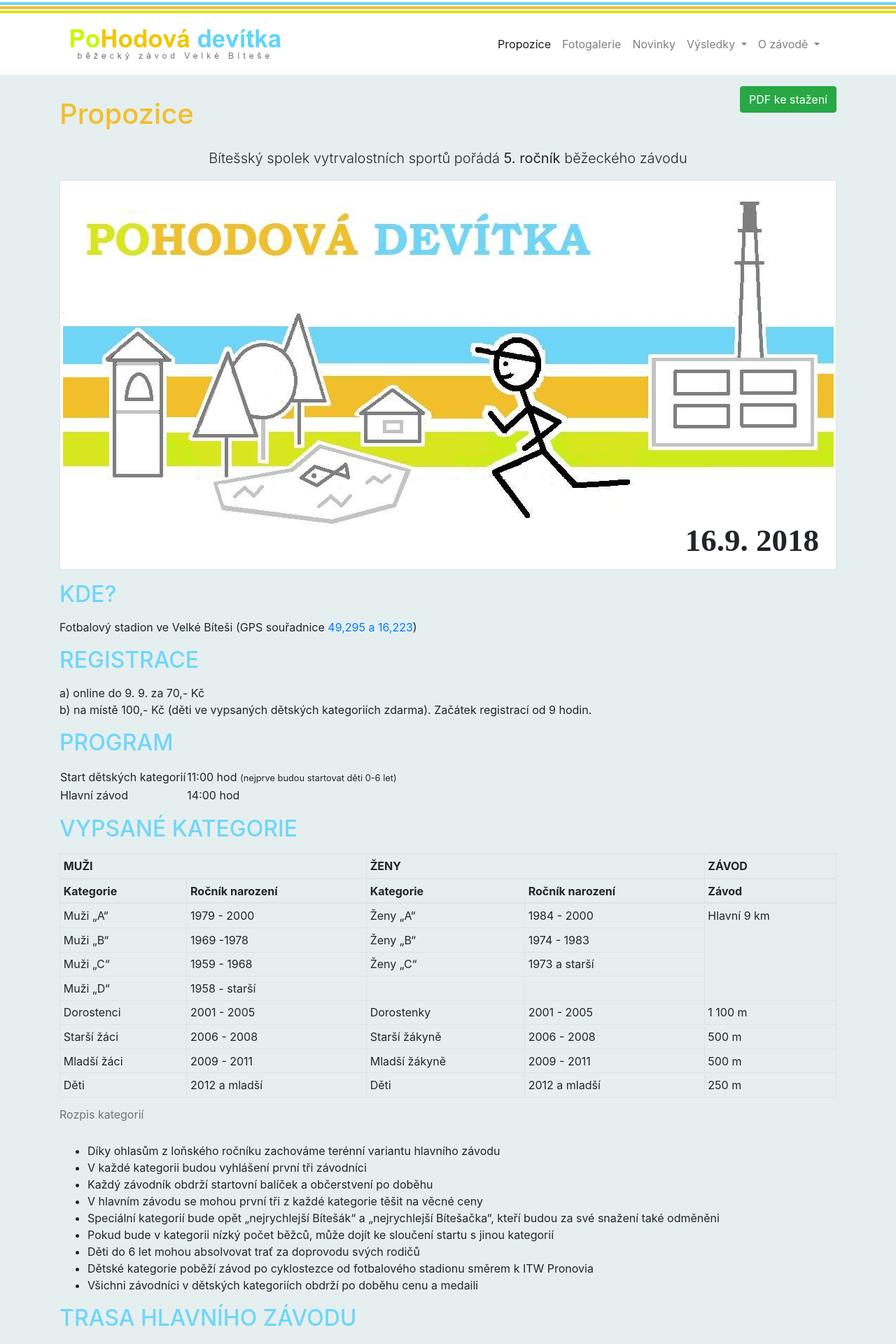
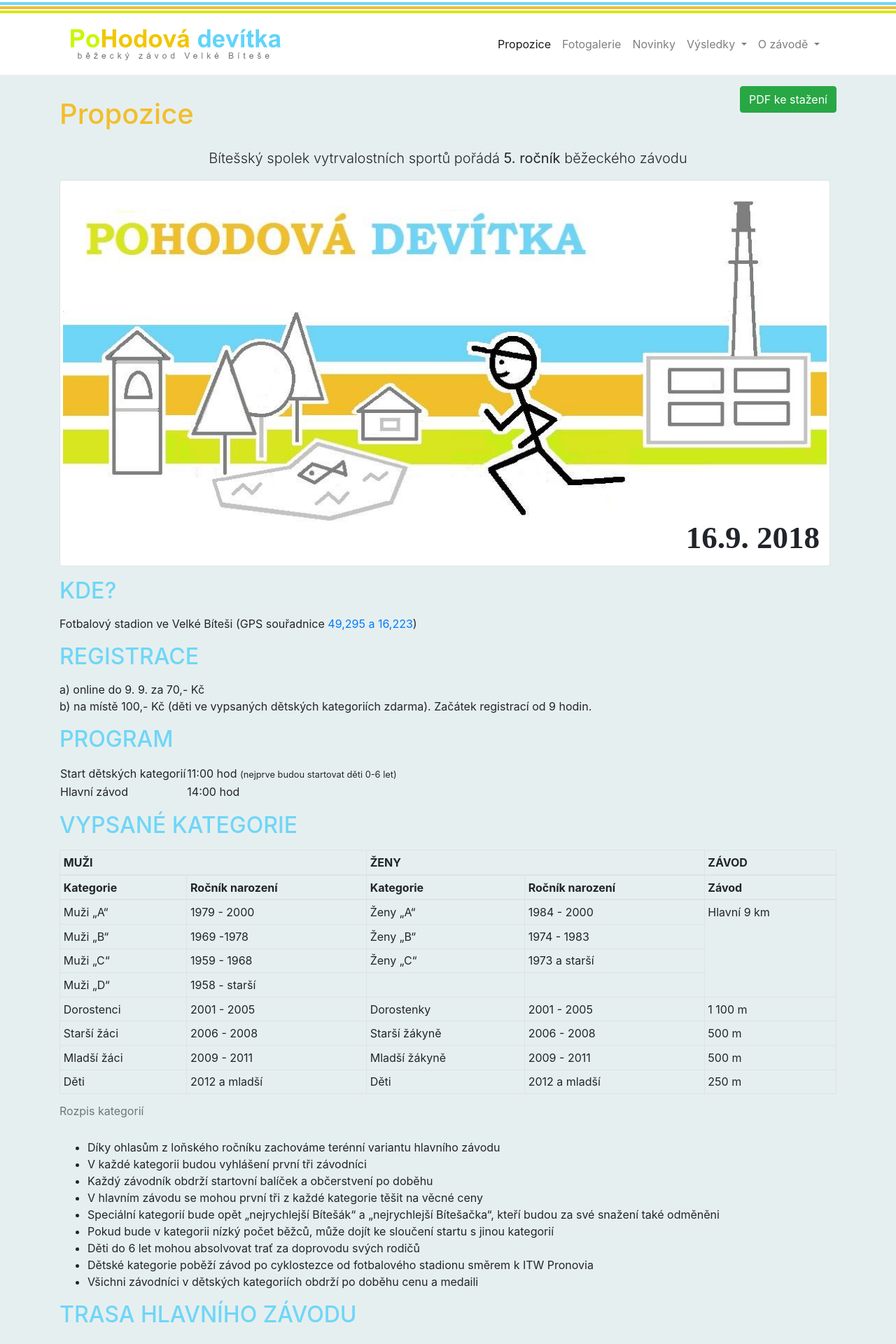
Before and after one commit to pohodovadevitka/pohodovadevitka.github.io, a Jekyll site: the page built from propozice.html, in a window 1280 px wide. Shown: the top 1920 px of the page at 70% size. Built offline with Jekyll 4.4.1, drawn with Linux system fonts in a browser that asks for light colours; nearby versions of some CDN libraries.

Commit message:
fixing responsivity on propozice

```diff
--- a/propozice.html
+++ b/propozice.html
@@ -22,8 +22,8 @@
   <strong>5. ročník</strong> běžeckého závodu
 </p>
 
-<div class="img-thumbnail my-3" style="position: relative;">
-  <img src="/images/logo.jpg" alt="logo" width="1101" />
+<div class="my-3" style="position: relative;">
+  <img class="img-thumbnail" src="/images/logo.jpg" alt="logo" width="1101" />
   <div
     style="position: absolute; bottom: 6px; right: 24px; font-family: serif; font-size: 45px; font-weight: bold;"
   >
@@ -45,6 +45,7 @@
 </p>
 
 <h2 class="my-3">PROGRAM</h2>
+<div class="table-responsive">
   <table>
     <tbody>
       <tr>
@@ -57,10 +58,14 @@
       </tr>
     </tbody>
   </table>
+</div>
 
 <h2 class="my-3">VYPSANÉ KATEGORIE</h2>
+<div class="table-responsive">
   <table class="table table-condensed table-bordered table-sm">
-  <caption>Rozpis kategorií</caption>
+    <caption>
+      Rozpis kategorií
+    </caption>
     <thead>
       <tr>
         <th colspan="2">MUŽI</th>
@@ -131,6 +136,7 @@
       </tr>
     </tbody>
   </table>
+</div>
 <ul>
   <li>
     Díky ohlasům z loňského ročníku zachováme terénní variantu hlavního závodu
@@ -160,7 +166,12 @@
 
 <h2 class="my-3">TRASA HLAVNÍHO ZÁVODU</h2>
 <a href="/files/mapa-2018.jpg" rel="prettyPhoto[gallery]">
-  <img class="img-thumbnail my-3" src="/files/mapa-2018.jpg" alt="mapa závodu" width="1101" />
+  <img
+    class="img-thumbnail my-3"
+    src="/files/mapa-2018.jpg"
+    alt="mapa závodu"
+    width="1101"
+  />
 </a>
 <p>
   Menší změna oproti loňsku, přibude více krosových pasáží a trocha kopečků ☺
@@ -179,8 +190,8 @@
 
 <h2 class="my-3">KONTAKTY</h2>
 <p class="text-center">
-  <b>Zdeněk Kundera</b> <a href="tel:777612344">777 612 344</a><br>
-  <b>Ondřej Plechatý</b> <a href="tel:731425676">731 425 676</a><br>
+  <b>Zdeněk Kundera</b> <a href="tel:777612344">777 612 344</a><br />
+  <b>Ondřej Plechatý</b> <a href="tel:731425676">731 425 676</a><br />
   <b>Martin Macholán</b> <a href="tel:731637426">731 637 426</a>
 </p>
 <div class="row">
```
Also changed, not shown: other parts of propozice.html (+3 -1 lines). Lines whose indentation alone changed are shown as unchanged.
